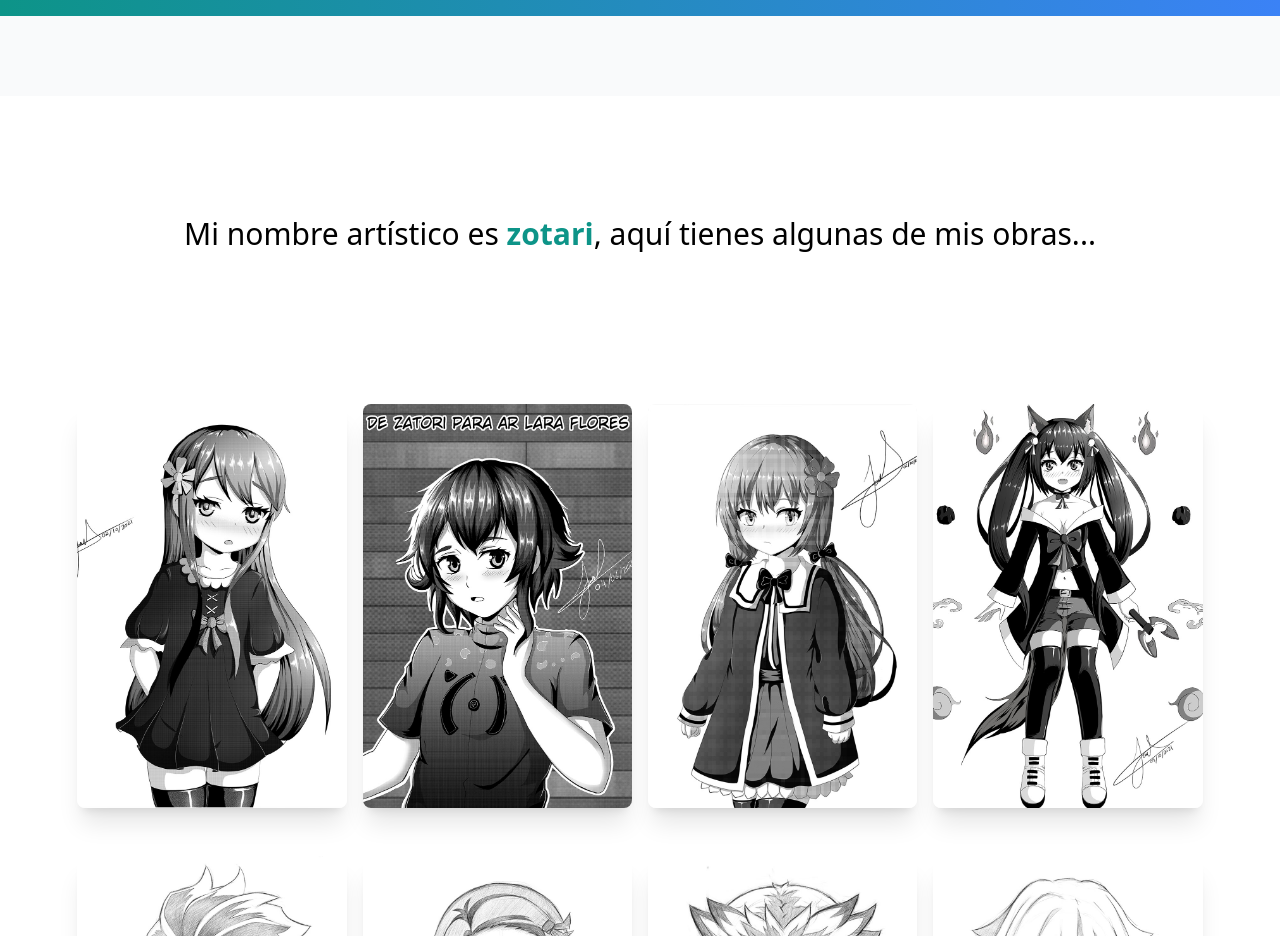
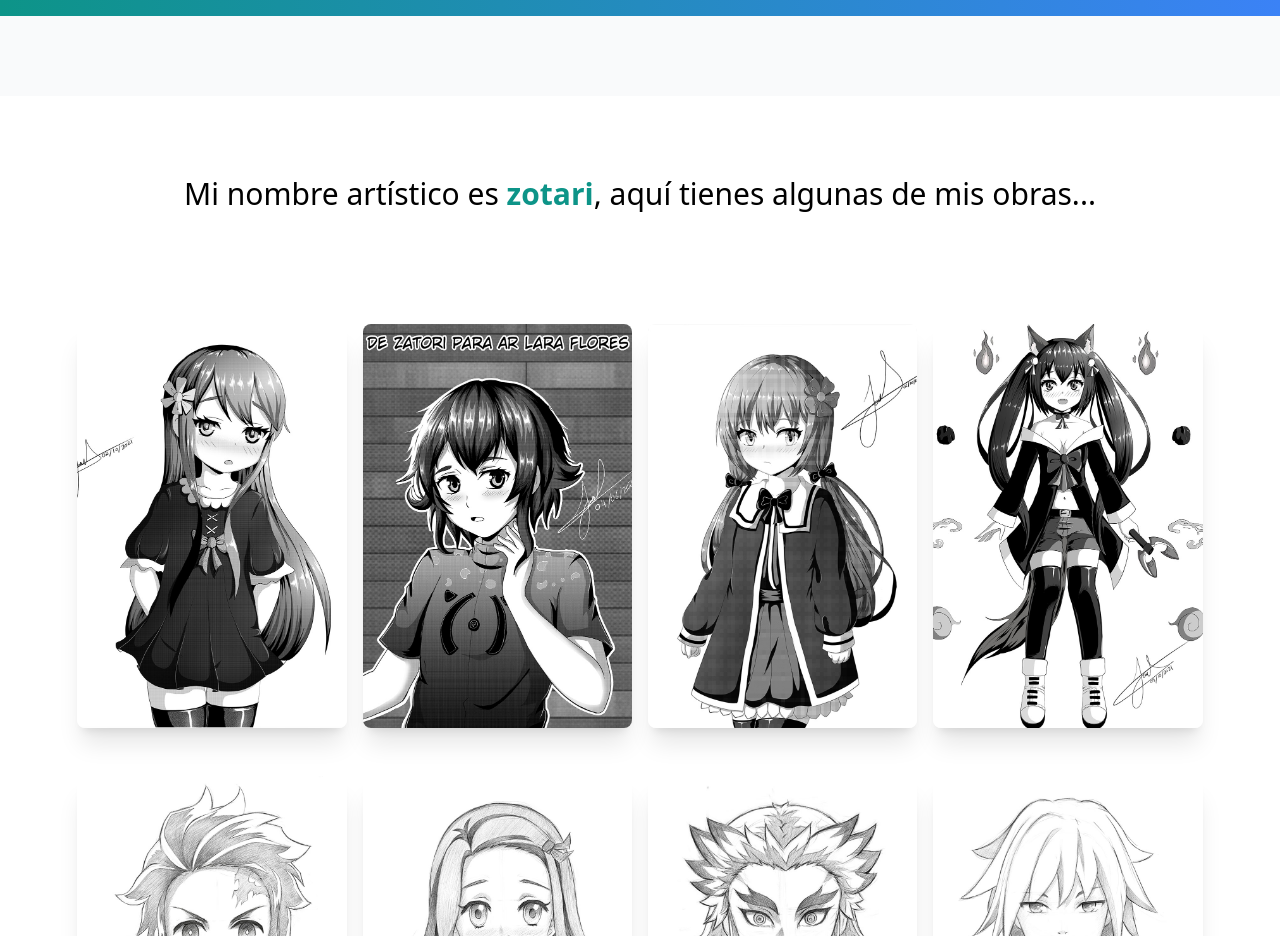
Before and after one commit to jeidervanegas/web-personal-protafolio, a React (Vite) app: page / in a window 1280 px wide. Shown: the part 5020-5956 px from the top of the page. Built offline with nearby package versions, Linux system fonts and the light colour scheme.

Commit message:
actualizacion4

```diff
--- a/src/pages/Home.jsx
+++ b/src/pages/Home.jsx
@@ -608,7 +608,7 @@ export const Home = () => {
         <section>
           <section className='flex flex-col gap-4  m-auto bg-white py-10 mb-20 '>
               <article className='w-11/12 m-auto'>
-          <h3 className='text-3xl text-center  py-20'>Mi nombre artístico es <span className='font-bold text-teal-600'>zotari</span>, aquí tienes algunas de mis obras...</h3>
+          <h3 className='text-xl md:text-3xl text-center  py-10'>Mi nombre artístico es <span className='font-bold text-teal-600'>zotari</span>, aquí tienes algunas de mis obras...</h3>
 
                   <article className=' grid md:grid- lg:grid-cols-5 gap-4 p-6'>
                   {/* <img className='w-[400px] h-full shadow-xl rounded-lg object-cover' src={Image19} alt="" /> */}
```
